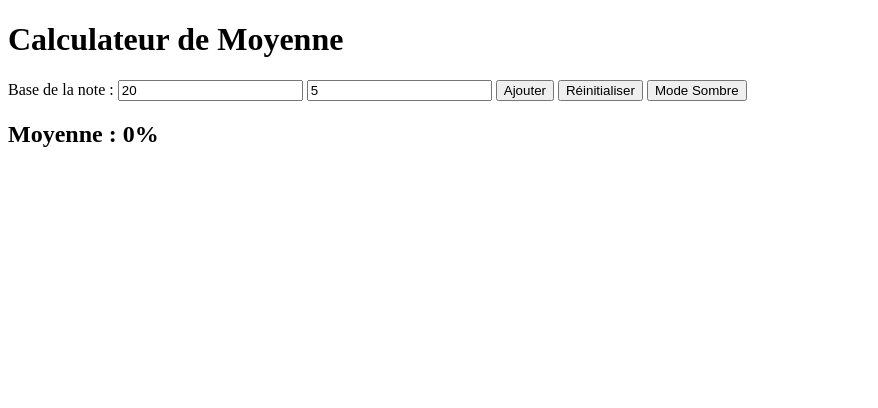
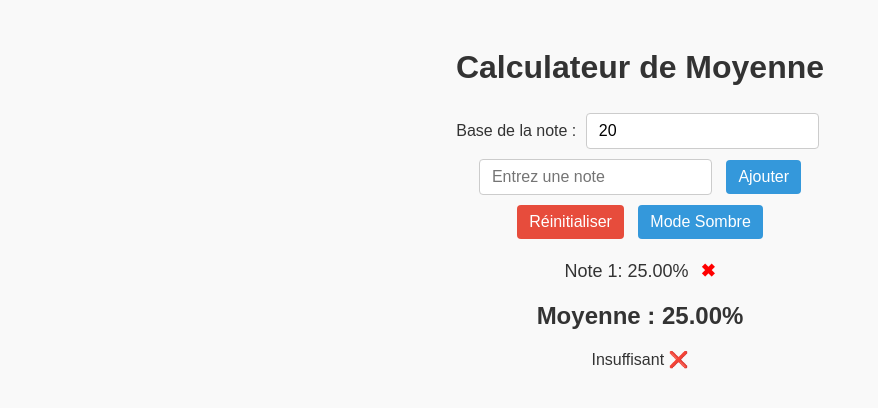
Before and after one commit to blackconxyt/calculer-votre-moyenne, a plain HTML site: page index.html in a window 1280 px wide. Both pictures are taken after typing "5" into the empty fields and a click on the button "Ajouter". Shown: the whole page, without its empty margins (0-878 px from the left). Drawn offline with Linux system fonts and the light colour scheme.

Commit message:
Update index.html

```diff
--- a/index.html
+++ b/index.html
@@ -4,7 +4,64 @@
 <meta charset="UTF-8" />
 <meta name="viewport" content="width=device-width, initial-scale=1" />
 <title>Calculateur de Moyenne</title>
-<link rel="stylesheet" href="style.css" />
+<style>
+  body {
+    font-family: Arial, sans-serif;
+    padding: 20px;
+    background: #f9f9f9;
+    color: #333;
+    transition: background-color 0.3s, color 0.3s, border 0.3s;
+    border: none;
+  }
+  body.dark {
+    background-color: #1e1e1e;
+    color: #eee;
+    border: 5px solid red;
+  }
+  .container {
+    max-width: 450px;
+    margin: auto;
+    text-align: center;
+  }
+  input, button {
+    padding: 8px 12px;
+    margin: 5px;
+    font-size: 16px;
+    border-radius: 4px;
+    border: 1px solid #ccc;
+  }
+  button {
+    cursor: pointer;
+    background-color: #3498db;
+    color: white;
+    border: none;
+  }
+  button.reset {
+    background-color: #e74c3c;
+  }
+  body.dark input, body.dark button {
+    background-color: #333;
+    color: #eee;
+    border: 1px solid #555;
+  }
+  body.dark button.reset {
+    background-color: #c0392b;
+  }
+  ul {
+    list-style: none;
+    padding: 0;
+  }
+  li {
+    margin: 6px 0;
+    font-size: 18px;
+  }
+  li span {
+    color: red;
+    cursor: pointer;
+    margin-left: 12px;
+    font-weight: bold;
+  }
+</style>
 </head>
 <body>
   <div class="container">
@@ -24,6 +81,108 @@
     <p id="mention"></p>
   </div>
 
-<script src="script.js"></script>
+<script>
+document.addEventListener("DOMContentLoaded", function() {
+  var notes = [];
+
+  var baseNoteInput = document.getElementById("baseNote");
+  var noteInput = document.getElementById("noteInput");
+  var addBtn = document.getElementById("addBtn");
+  var resetBtn = document.getElementById("resetBtn");
+  var themeBtn = document.getElementById("themeBtn");
+  var listeNotes = document.getElementById("listeNotes");
+  var moyenneElement = document.getElementById("moyenne");
+  var mentionElement = document.getElementById("mention");
+
+  function afficherNotes() {
+    listeNotes.innerHTML = "";
+    for (var i = 0; i < notes.length; i++) {
+      var li = document.createElement("li");
+      li.textContent = "Note " + (i + 1) + ": " + notes[i].toFixed(2) + "%";
+      var spanSuppr = document.createElement("span");
+      spanSuppr.textContent = "✖";
+      (function(index) {
+        spanSuppr.addEventListener("click", function() {
+          supprimerNote(index);
+        });
+      })(i);
+      li.appendChild(spanSuppr);
+      listeNotes.appendChild(li);
+    }
+  }
+
+  function calculerMoyenne() {
+    if (notes.length === 0) {
+      moyenneElement.textContent = "Moyenne : 0%";
+      mentionElement.textContent = "";
+      return;
+    }
+    var somme = 0;
+    for (var i = 0; i < notes.length; i++) {
+      somme += notes[i];
+    }
+    var moyenne = somme / notes.length;
+    moyenneElement.textContent = "Moyenne : " + moyenne.toFixed(2) + "%";
+
+    var mention = "";
+    if (moyenne >= 90) mention = "Excellent 💯";
+    else if (moyenne >= 75) mention = "Très bien ✅";
+    else if (moyenne >= 60) mention = "Bien 👍";
+    else if (moyenne >= 50) mention = "Passable 😐";
+    else mention = "Insuffisant ❌";
+
+    mentionElement.textContent = mention;
+  }
+
+  function ajouterNote() {
+    var base = parseFloat(baseNoteInput.value);
+    var noteRaw = parseFloat(noteInput.value);
+    if (isNaN(base) || base <= 0) {
+      alert("La base doit être un nombre strictement positif");
+      return;
+    }
+    if (isNaN(noteRaw) || noteRaw < 0 || noteRaw > base) {
+      alert("Note invalide, doit être entre 0 et " + base);
+      return;
+    }
+    var note = (noteRaw / base) * 100;
+    notes.push(note);
+    noteInput.value = "";
+    afficherNotes();
+    calculerMoyenne();
+  }
+
+  function supprimerNote(index) {
+    notes.splice(index, 1);
+    afficherNotes();
+    calculerMoyenne();
+  }
+
+  function resetNotes() {
+    if (confirm("Voulez-vous vraiment tout réinitialiser ?")) {
+      notes = [];
+      afficherNotes();
+      calculerMoyenne();
+    }
+  }
+
+  function toggleTheme() {
+    document.body.classList.toggle("dark");
+    if (document.body.classList.contains("dark")) {
+      themeBtn.textContent = "Mode Clair";
+    } else {
+      themeBtn.textContent = "Mode Sombre";
+    }
+  }
+
+  addBtn.addEventListener("click", ajouterNote);
+  resetBtn.addEventListener("click", resetNotes);
+  themeBtn.addEventListener("click", toggleTheme);
+
+  // Initial display
+  afficherNotes();
+  calculerMoyenne();
+});
+</script>
 </body>
 </html>
```
